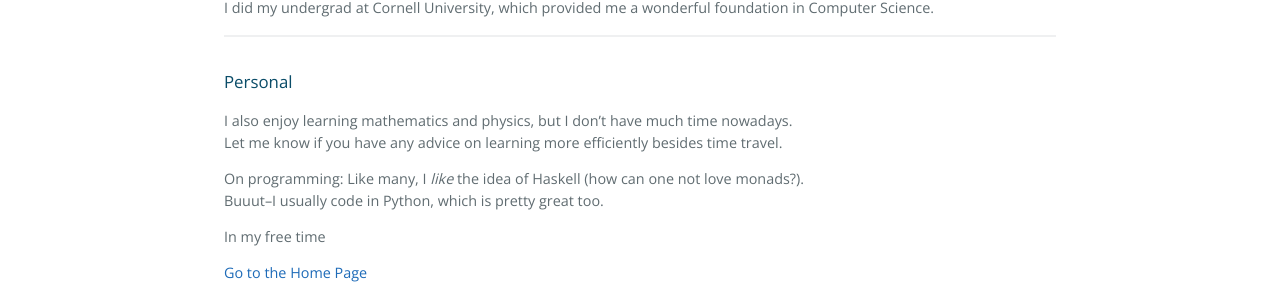
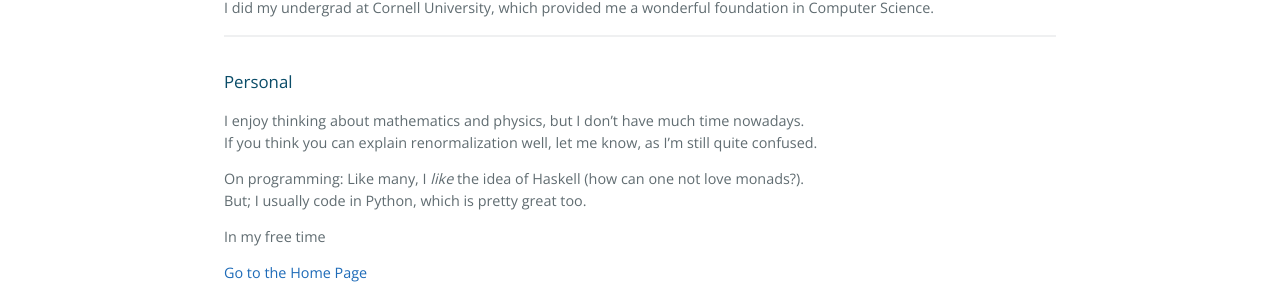
Before and after one commit to sung-max/sung-max.github.io, a Jekyll site: the page built from about.md, in a window 1280 px wide. Shown: the part 485-790 px from the top of the page. Built offline with Jekyll 4.4.1, drawn with Linux system fonts in a browser that asks for light colours.

Commit message:
Update about.md

```diff
--- a/about.md
+++ b/about.md
@@ -16,11 +16,11 @@ I did my undergrad at Cornell University, which provided me a wonderful foundati
 
 ### Personal
 
-I also enjoy learning mathematics and physics, but I don't have much time nowadays.
-Let me know if you have any advice on learning more efficiently besides time travel.
+I enjoy thinking about mathematics and physics, but I don't have much time nowadays.
+If you think you can explain renormalization well, let me know, as I'm still quite confused.
 
 On programming: Like many, I _like_ the idea of Haskell (how can one not love monads?).
-Buuut--I usually code in Python, which is pretty great too.
+But; I usually code in Python, which is pretty great too.
 
 In my free time
 
```
